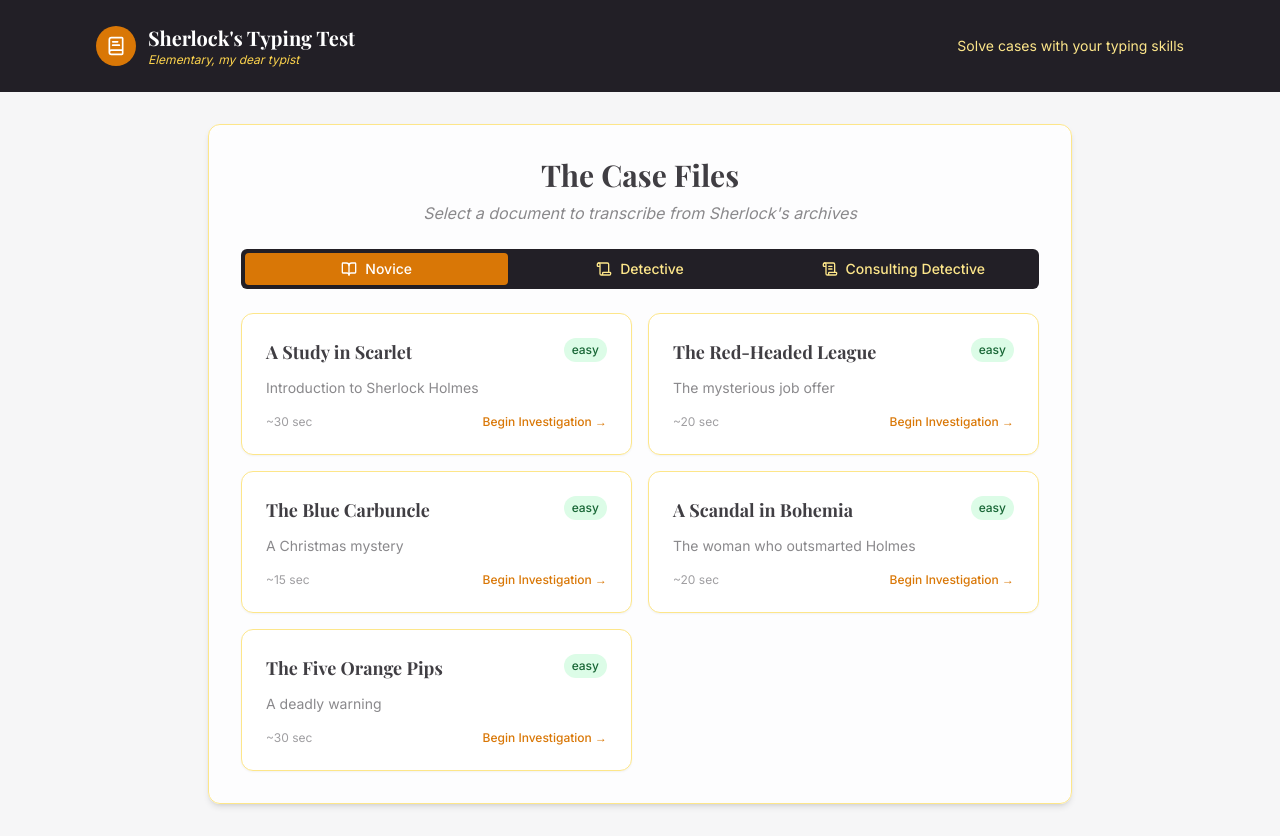
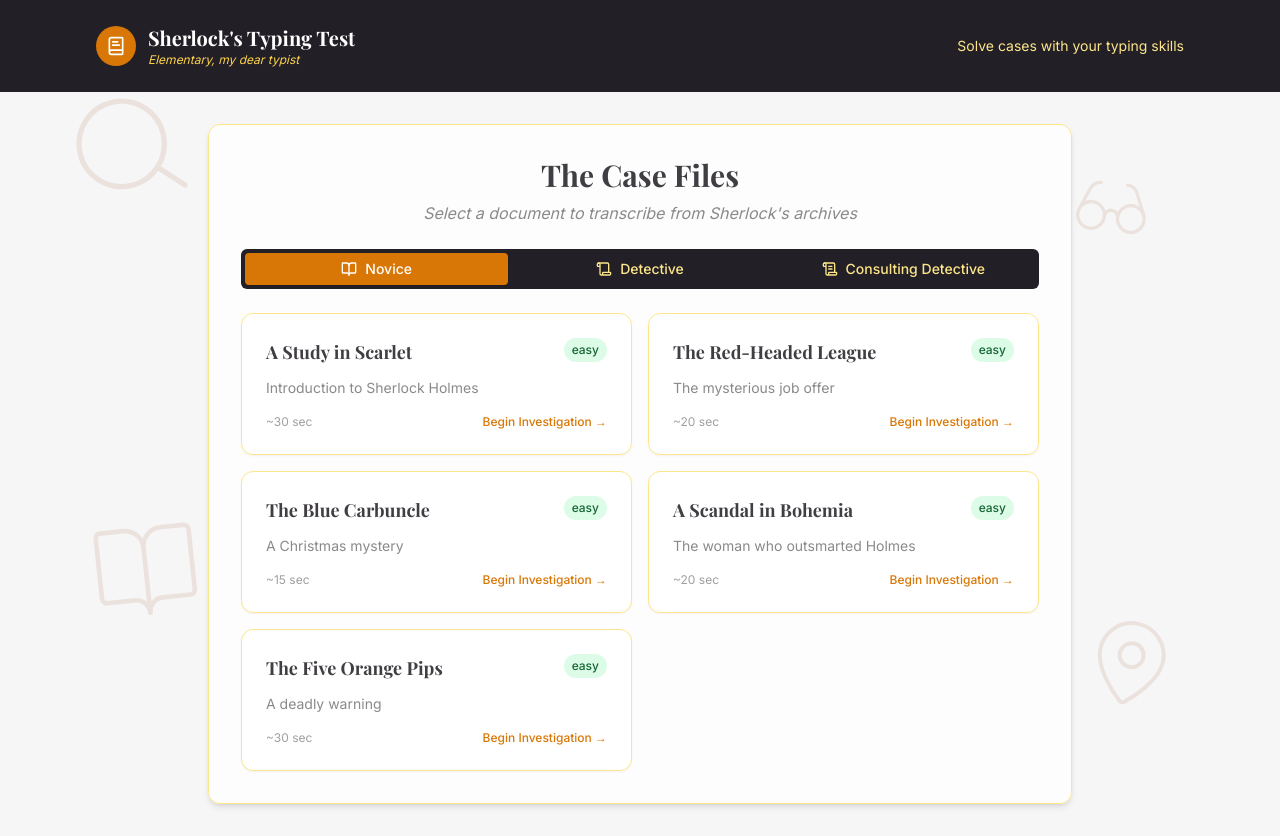
Before and after one commit to pzavar/sherlock-holmes-typing-game, a React (Vite) app: page / in a window 1280 px wide. Built offline with nearby package versions, Linux system fonts and the light colour scheme.

Commit message:
Add Sherlock Holmes theme
Added Sherlock Holmes themed illustrations as background.

```diff
--- a/src/pages/Index.tsx
+++ b/src/pages/Index.tsx
@@ -6,7 +6,7 @@ import TypingInterface from '@/components/TypingInterface';
 import { typingChallenges } from '@/utils/textUtils';
 import { Challenge, TypingStats } from '@/types';
 import { Button } from '@/components/ui/button';
-import { Scroll, CheckCircle } from 'lucide-react';
+import { Scroll, CheckCircle, Search, BookOpen, Glasses, MapPin } from 'lucide-react';
 
 const Index = () => {
   const [selectedChallenge, setSelectedChallenge] = useState<Challenge | null>(null);
@@ -27,10 +27,24 @@ const Index = () => {
   };
 
   return (
-    <div className="min-h-screen flex flex-col bg-[#F6F6F7] bg-[url('/paper-texture.png')] bg-repeat">
+    <div className="min-h-screen flex flex-col bg-[#F6F6F7] bg-[url('/paper-texture.png')] bg-repeat relative">
+      {/* Decorative Elements */}
+      <div className="absolute top-[10%] left-[5%] opacity-10 transform -rotate-12">
+        <Search className="h-32 w-32 text-amber-800" strokeWidth={1} />
+      </div>
+      <div className="absolute bottom-[15%] right-[8%] opacity-10 transform rotate-12">
+        <MapPin className="h-24 w-24 text-amber-800" strokeWidth={1} />
+      </div>
+      <div className="absolute top-[20%] right-[10%] opacity-10 transform rotate-6">
+        <Glasses className="h-20 w-20 text-amber-800" strokeWidth={1} />
+      </div>
+      <div className="absolute bottom-[25%] left-[7%] opacity-10 transform -rotate-6">
+        <BookOpen className="h-28 w-28 text-amber-800" strokeWidth={1} />
+      </div>
+
       <Header />
 
-      <main className="flex-1 container max-w-4xl mx-auto px-4 py-8">
+      <main className="flex-1 container max-w-4xl mx-auto px-4 py-8 relative z-10">
         {!selectedChallenge ? (
           <div className="bg-white/80 backdrop-blur-sm rounded-xl p-8 shadow-md border border-amber-200">
             <div className="mb-6 text-center">
```
